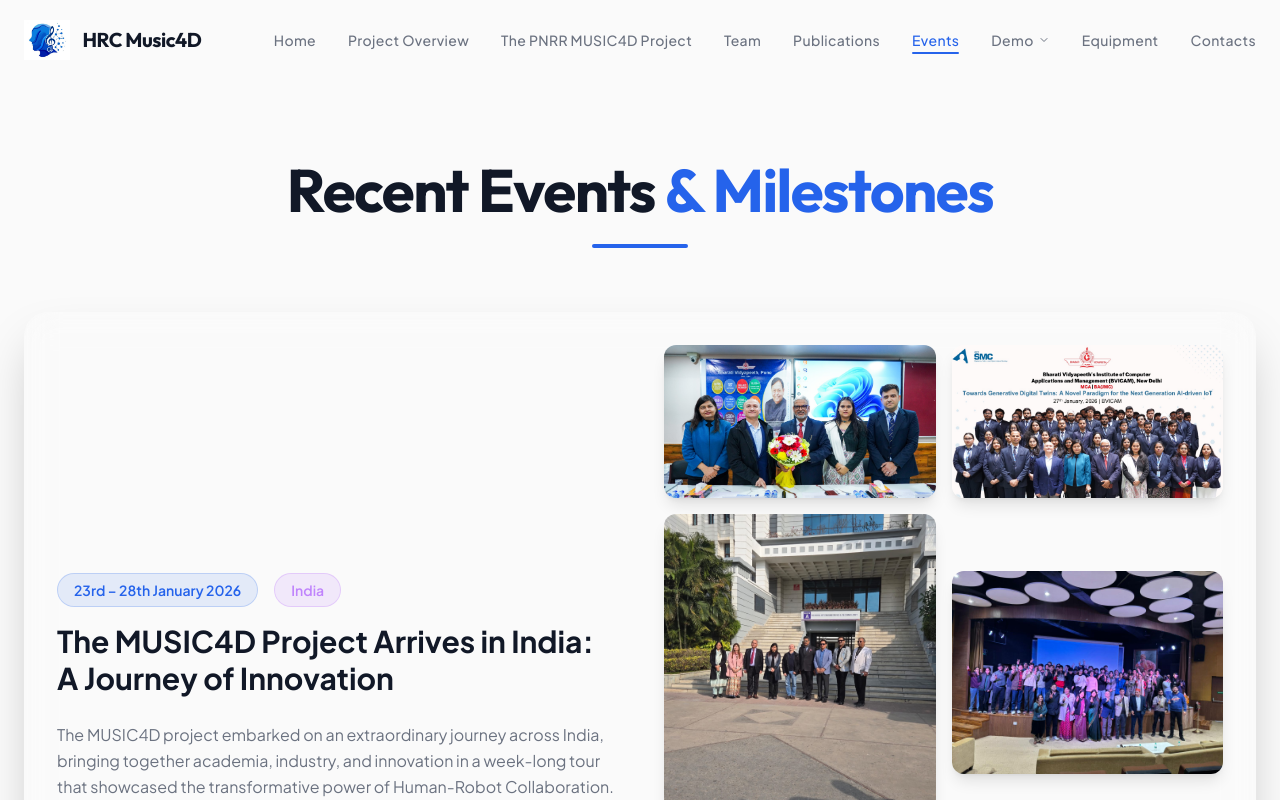
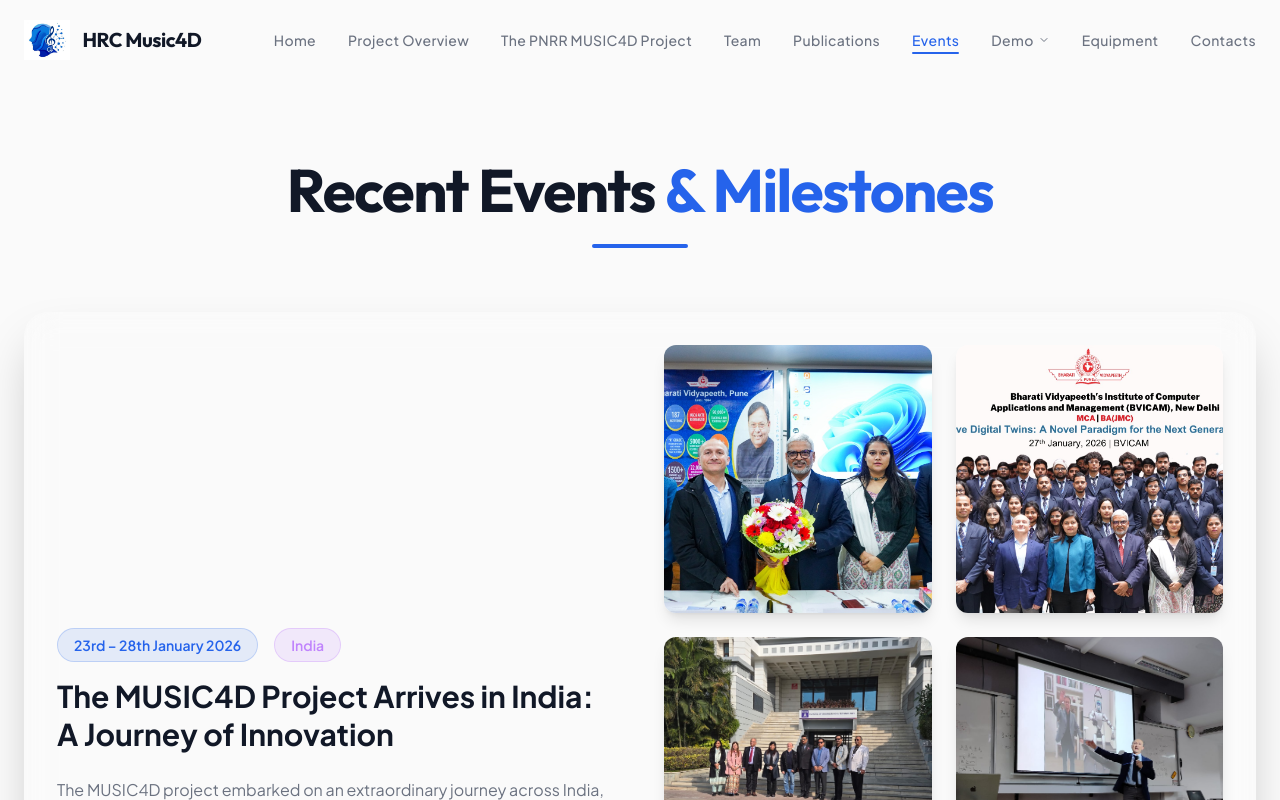
Before and after one commit to kananmittal/Music4D, a React (Vite) app: page /events in a window 1280 px wide. Shown: the top 800 px of the page. Built offline with nearby package versions, Linux system fonts and the light colour scheme.

Commit message:
Update Events page: fix image spacing and update India visit images

```diff
--- a/src/components/Events.jsx
+++ b/src/components/Events.jsx
@@ -40,9 +40,8 @@ import indiaImg7 from '../assets/india_visit/WhatsApp Image 2026-01-30 at 21.05.
 import indiaImg8 from '../assets/india_visit/WhatsApp Image 2026-01-30 at 21.05.48.jpeg';
 import indiaImg9 from '../assets/india_visit/WhatsApp Image 2026-01-30 at 21.04.44.jpeg';
 import indiaImg10 from '../assets/india_visit/WhatsApp Image 2026-01-30 at 21.04.15.jpeg';
-import indiaImg11 from '../assets/india_visit/WhatsApp Image 2026-01-30 at 21.03.37 (2).jpeg';
-import indiaImg12 from '../assets/india_visit/WhatsApp Image 2026-01-30 at 21.03.37 (1).jpeg';
-
+import indiaImg13 from '../assets/india_visit/WhatsApp Image 2026-01-30 at 21.03.37.jpeg';
+import indiaImg14 from '../assets/india_visit/Screenshot 2026-02-01 at 2.46.47 AM.png';
 const Events = () => {
     const events = [
         {
@@ -71,7 +70,7 @@ const Events = () => {
                 }
             ],
             impact: 'The presentations illuminated both the emotional intelligence embedded within the MUSIC4D framework and the technical rigor of Human-Machine Systems. The enthusiastic reception across corporate, public, and private sectors marks a pivotal milestone-not just for the project, but for the future of collaborative intelligence in India and beyond.',
-            images: [indiaImg1, indiaImg2, indiaImg3, indiaImg4, indiaImg5, indiaImg6, indiaImg7, indiaImg8, indiaImg9, indiaImg10, indiaImg11, indiaImg12]
+            images: [indiaImg1, indiaImg2, indiaImg3, indiaImg13, indiaImg4, indiaImg5, indiaImg6, indiaImg7, indiaImg8, indiaImg9, indiaImg10, indiaImg14]
         },
 
         {
@@ -296,7 +295,7 @@ const Events = () => {
 
                                 {/* Image Gallery Section */}
                                 <div className="lg:w-1/2">
-                                    <div className="grid grid-cols-2 gap-4 h-full content-center items-center">
+                                    <div className="grid grid-cols-2 gap-6">
                                         {event.images.map((img, imgIndex) => {
                                             const isThreeImages = event.images.length === 3;
                                             const isTopImage = isThreeImages && imgIndex === 0;
@@ -321,7 +320,8 @@ const Events = () => {
                                                     transition={{ duration: 0.3 }}
                                                     className={`relative rounded-xl overflow-hidden shadow-lg ${spanClass}`}
                                                     style={{
-                                                        maxHeight: isTopImage ? '500px' : 'none'
+                                                        aspectRatio: isTopImage ? '16/9' : '1/1',
+                                                        minHeight: '200px'
                                                     }}
                                                 >
                                                     <img
```
Also changed, not shown: src/assets/india_visit/Screenshot 2026-02-01 at 2.46.47 AM.png (added).
